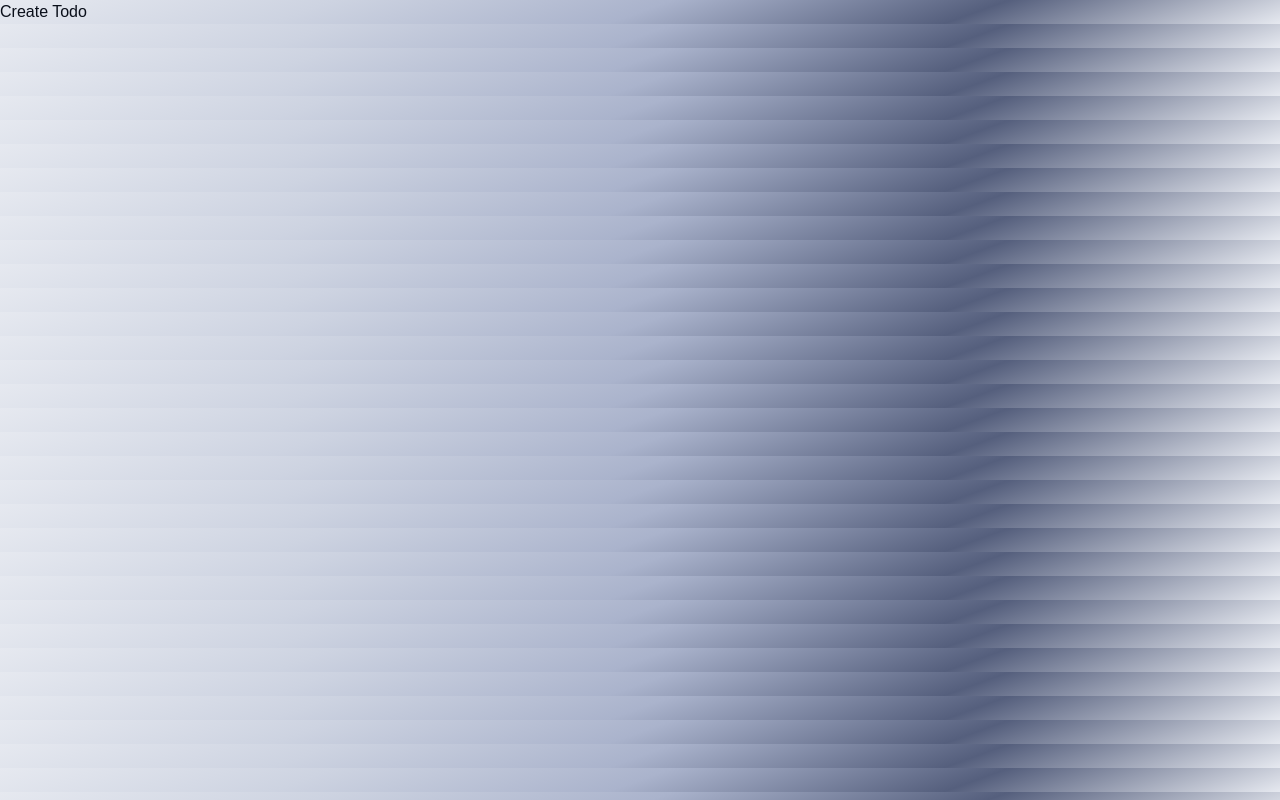
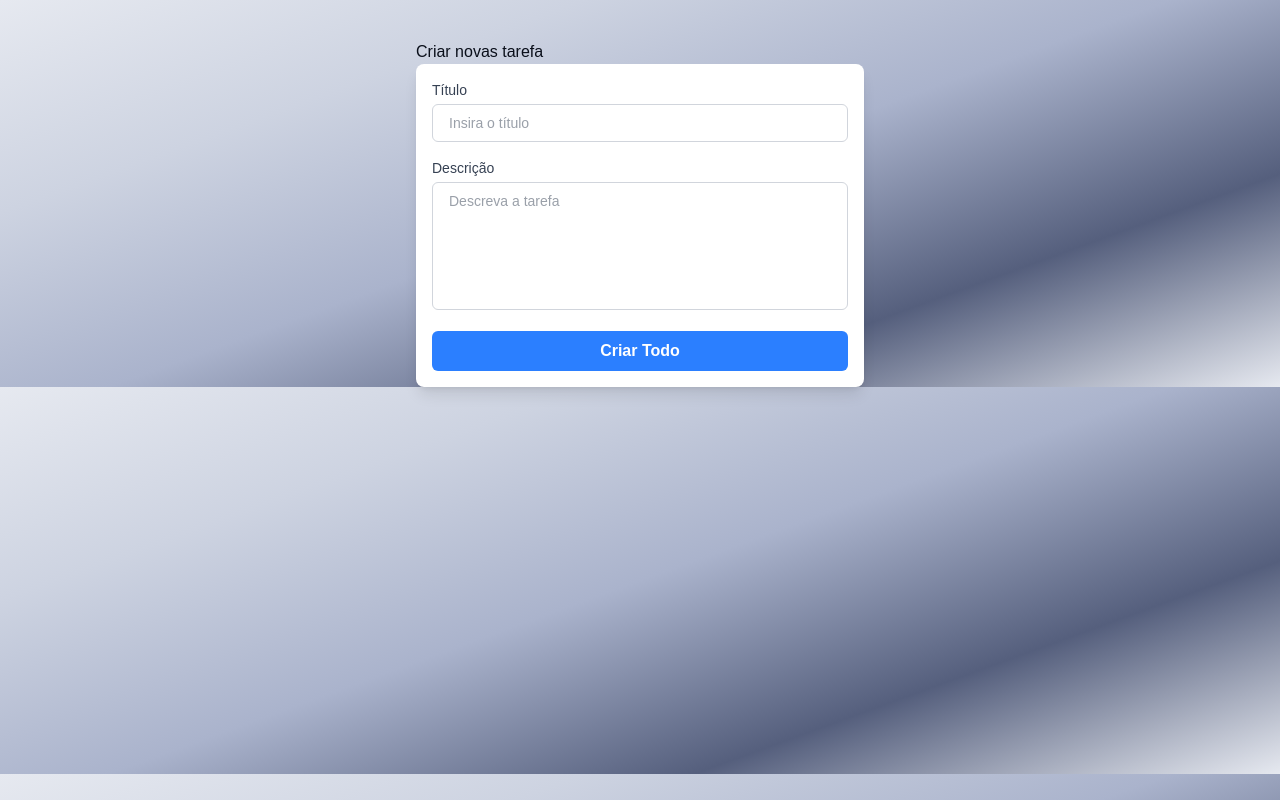
Before and after one commit to JHenryque/data_fetching, a Next.js app: page /todos/create in a window 1280 px wide. Built offline with nearby package versions, Linux system fonts and the light colour scheme.

Commit message:
Criando Formulário para Envio de Dados

```diff
--- a/src/app/todos/create/page.js
+++ b/src/app/todos/create/page.js
@@ -1,7 +1,51 @@
 export default function TodoPage({ ...props }) {
+  const addTodo = async (formData) => {
+    "use server";
+
+    console.log(formData);
+  };
+
   return (
-    <div>
-      <h1 {...props}>Create Todo</h1>
+    <div className="max-w-md mx-auto mt-10">
+      <h1 {...props}>Criar novas tarefa</h1>
+      <form
+        action={addTodo}
+        className="flex flex-col gap-4 p-4 bg-white shadow-lg rounded-lg"
+      >
+        <label
+          htmlFor="titulo"
+          className="block text-sm font-medium text-gray-700"
+        >
+          Título
+          <input
+            type="text"
+            id="titulo"
+            name="titulo"
+            placeholder="Insira o título"
+            required
+            className="mt-1 px-4 py-2 border border-gray-300 rounded-md focus:outline-none focus:ring-2 focus:ring-blue-500 w-full"
+          />
+        </label>
+        <label
+          htmlFor="descricao"
+          className="block text-sm font-medium text-gray-700"
+        >
+          Descrição
+          <textarea
+            id="descricao"
+            name="descricao"
+            placeholder="Descreva a tarefa"
+            required
+            className="mt-1 px-4 py-2 border border-gray-300 rounded-md focus:outline-none focus:ring-2 focus:ring-blue-500 w-full h-32 resize-none"
+          ></textarea>
+        </label>
+        <button
+          type="submit"
+          className="px-4 py-2 bg-blue-500 text-white font-semibold rounded-md hover:bg-blue-600 focus:outline-none focus:ring-2 focus:ring-blue-500 focus:ring-opacity-50"
+        >
+          Criar Todo
+        </button>
+      </form>
     </div>
   );
 }
```
